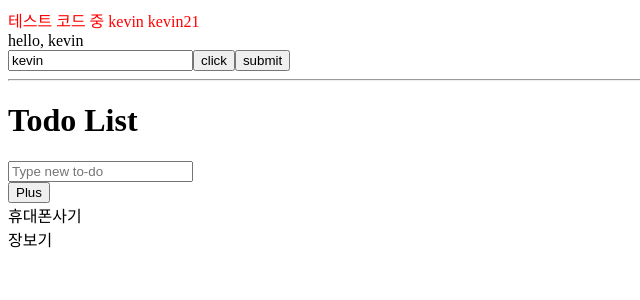
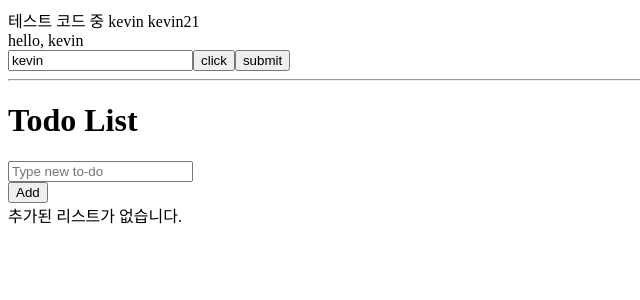
Before and after one commit to kdh3543/vue3_practice, a Vue app: page / in a window 1280 px wide. Shown: the top 300 px of the page, without its empty margins (0-640 px from the left). Built offline with nearby package versions, Linux system fonts and the light colour scheme; the HTML template or start-up script is replaced by a standard one.

Commit message:
vue3 practice

```diff
--- a/src/App.vue
+++ b/src/App.vue
@@ -16,33 +16,24 @@
   <hr />
   <div class="container">
     <h1>Todo List</h1>
+    <TodoSimpleForm @add-todo="addTodo" />
 
-    <!-- @submit.prevent => event.preventDefault()와 동일 -->
-    <form @submit.prevent="onPlus" class="d-flex">
-      <div class="flex-grow-1 mr-2">
-        <input
-          placeholder="Type new to-do"
-          class="form-control"
-          type="text"
-          v-model="todo"
-        />
-      </div>
-      <div>
-        <button class="btn btn-primary" type="submit">Plus</button>
-      </div>
-    </form>
-    <div style="color: red" v-show="hasError">This field cannot be empty</div>
+    <div v-if="!todos.length">추가된 리스트가 없습니다.</div>
     <!-- v-for 사용시 key도 같이 -->
-    <div v-for="todo in todos" :key="todo.id" class="card mt-2">
-      <div class="card-body p-2">{{ todo.subject }}</div>
-    </div>
+    <!-- 컴포넌트에 : 바인딩으로 props 데이터 전달 가능 -->
+    <TodoList :todos="todos" />
   </div>
 </template>
 
 <script>
 import { ref, reactive } from 'vue'
-
+import TodoSimpleForm from './components/Todo/TodoSimpleForm.vue'
+import TodoList from './components/Todo/TodoList.vue'
 export default {
+  components: {
+    TodoSimpleForm,
+    TodoList,
+  },
   // 필요한 로직 작성
   setup() {
     const name = ref('kevin')
@@ -50,13 +41,13 @@ export default {
     // reactive는 object, array 이외에는 사용 불가능
     const otherName = reactive({ title: 'kevin21' })
     const nameClass = ref('name')
-    const hasError = ref(false)
 
-    const todo = ref('')
-    const todos = ref([
-      { id: 1, subject: '휴대폰사기' },
-      { id: 2, subject: '장보기' },
-    ])
+    const todoStyle = {
+      textDecoration: 'line-through',
+      color: 'gray',
+    }
+
+    const todos = ref([])
 
     const greeting = (param) => {
       return 'hello, ' + param
@@ -73,17 +64,12 @@ export default {
       console.log(name.value)
     }
 
-    const onPlus = () => {
-      console.log(todo.value)
-      if (todo.value === '') {
-        hasError.value = true
-        return
-      }
-      hasError.value = false
-      todos.value.push({
-        id: Date.now(),
-        subject: todo.value,
-      })
+    const deleteTodo = (index) => {
+      todos.value.splice(index, 1)
+    }
+
+    const addTodo = (todo) => {
+      todos.value.push(todo)
     }
 
     return {
@@ -93,10 +79,10 @@ export default {
       greeting,
       btnEvent,
       onSubmit,
-      todo,
       todos,
-      onPlus,
-      hasError,
+      todoStyle,
+      deleteTodo,
+      addTodo,
       // updateName,
     }
   },
@@ -104,8 +90,9 @@ export default {
 </script>
 
 <style>
-.name {
-  color: red;
+.todo {
+  color: gray;
+  text-decoration: line-through;
 }
 .name2 {
   color: aqua;
--- /dev/null
+++ b/src/components/Todo/TodoList.vue
@@ -0,0 +1,32 @@
+<template>
+  <div v-for="(todo, index) in todos" :key="todo.id" class="card mt-2">
+    <div class="card-body d-flex align-items-center p-2">
+      <div class="form-check flex-grow-1">
+        <input
+          v-model="todo.completed"
+          type="checkbox"
+          class="form-check-input"
+        />
+        <label class="form-check-label" :class="{ todo: todo.completed }">{{
+          todo.subject
+        }}</label>
+      </div>
+      <div>
+        <button @click="() => deleteTodo(index)" class="btn btn-danger btn-sm">
+          삭제
+        </button>
+      </div>
+    </div>
+  </div>
+</template>
+<script>
+export default {
+  // 부모 컴포넌트의 바인딩 된 부분을 이름으로
+  props: {
+    todos: {
+      type: Array,
+      required: true,
+    },
+  },
+}
+</script>
--- /dev/null
+++ b/src/components/Todo/TodoSimpleForm.vue
@@ -0,0 +1,53 @@
+<template>
+  <!-- @submit.prevent => event.preventDefault()와 동일 -->
+  <form @submit.prevent="onPlus">
+    <div class="d-flex">
+      <div class="flex-grow-1 mr-2">
+        <input
+          placeholder="Type new to-do"
+          class="form-control"
+          type="text"
+          v-model="todo"
+        />
+      </div>
+      <div>
+        <button class="btn btn-primary" type="submit">Add</button>
+      </div>
+    </div>
+    <div style="color: red" v-show="hasError">This field cannot be empty</div>
+  </form>
+</template>
+
+<script>
+import { ref } from 'vue'
+export default {
+  setup(props, context) {
+    const todo = ref('')
+    const hasError = ref(false)
+
+    const onPlus = () => {
+      if (todo.value === '') {
+        hasError.value = true
+        return
+      }
+
+      // context.emit으로 부모컴포넌트에 데이터 전달 가능
+      context.emit('add-todo', {
+        id: Date.now(),
+        subject: todo.value,
+        completed: false,
+      })
+      hasError.value = false
+
+      todo.value = ''
+    }
+    return {
+      todo,
+      onPlus,
+      hasError,
+    }
+  },
+}
+</script>
+
+<style></style>
```
Also changed, not shown: src/components/HelloWorld.vue (deleted, +0 -58 lines).
